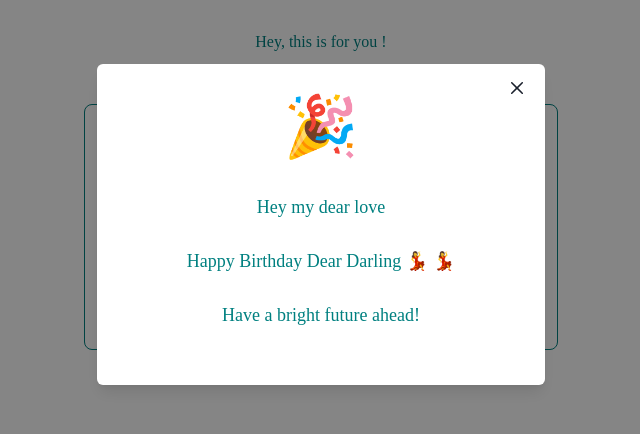
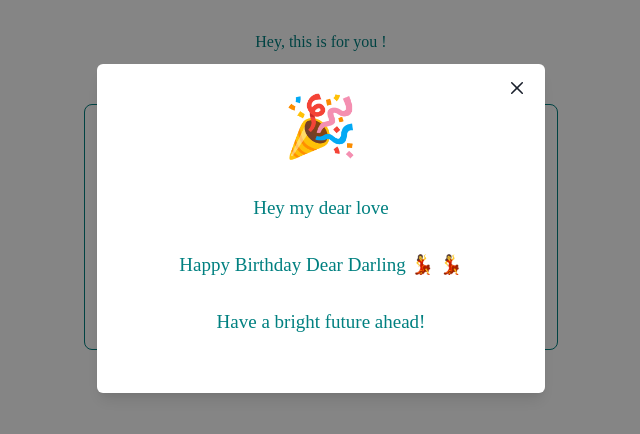
Before and after one commit to GaneshGourav/Birthday_wish, a React (Create React App) app in the folder birthdaywisher/: page / in a window 1280 px wide. Both pictures are taken after a click on the button "See Your Gift". Shown: the top 434 px of the page, without its empty margins (319-959 px from the left). Built offline with nearby package versions, Linux system fonts and the light colour scheme.

Commit message:
issue fixed

```diff
--- a/birthdaywisher/src/Home.jsx
+++ b/birthdaywisher/src/Home.jsx
@@ -50,7 +50,7 @@ export const Home = () => {
                 textAlign={"center"}
                 fontFamily={"cursive"}
                 color={"teal"}
-                fontSize={"18px"}
+                fontSize={"19px"}
               >
                 {`Hey my dear love ${name}`} <br />
                 <br />
```
